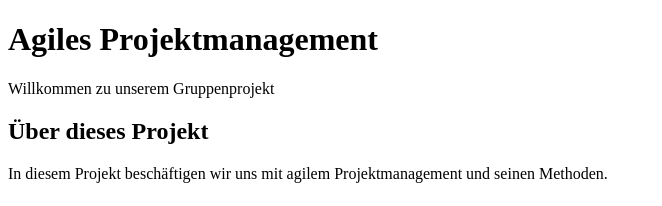
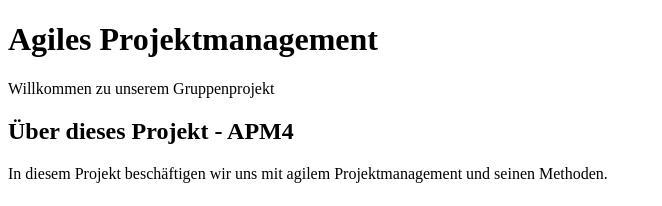
Before and after one commit to CathrinGradinger22/APMG22025, a plain HTML site: page index.html in a window 1280 px wide. Shown: the top 206 px of the page, without its empty margins (0-662 px from the left). Drawn offline with Linux system fonts and the light colour scheme.

Commit message:
Index fertig - another try

```diff
--- a/index.html
+++ b/index.html
@@ -15,7 +15,7 @@
 
 <main>
     <section>
-        <h2>Über dieses Projekt</h2>
+        <h2>Über dieses Projekt - APM4</h2>
         <p>In diesem Projekt beschäftigen wir uns mit agilem Projektmanagement und seinen Methoden.</p>
     </section>
 
```
